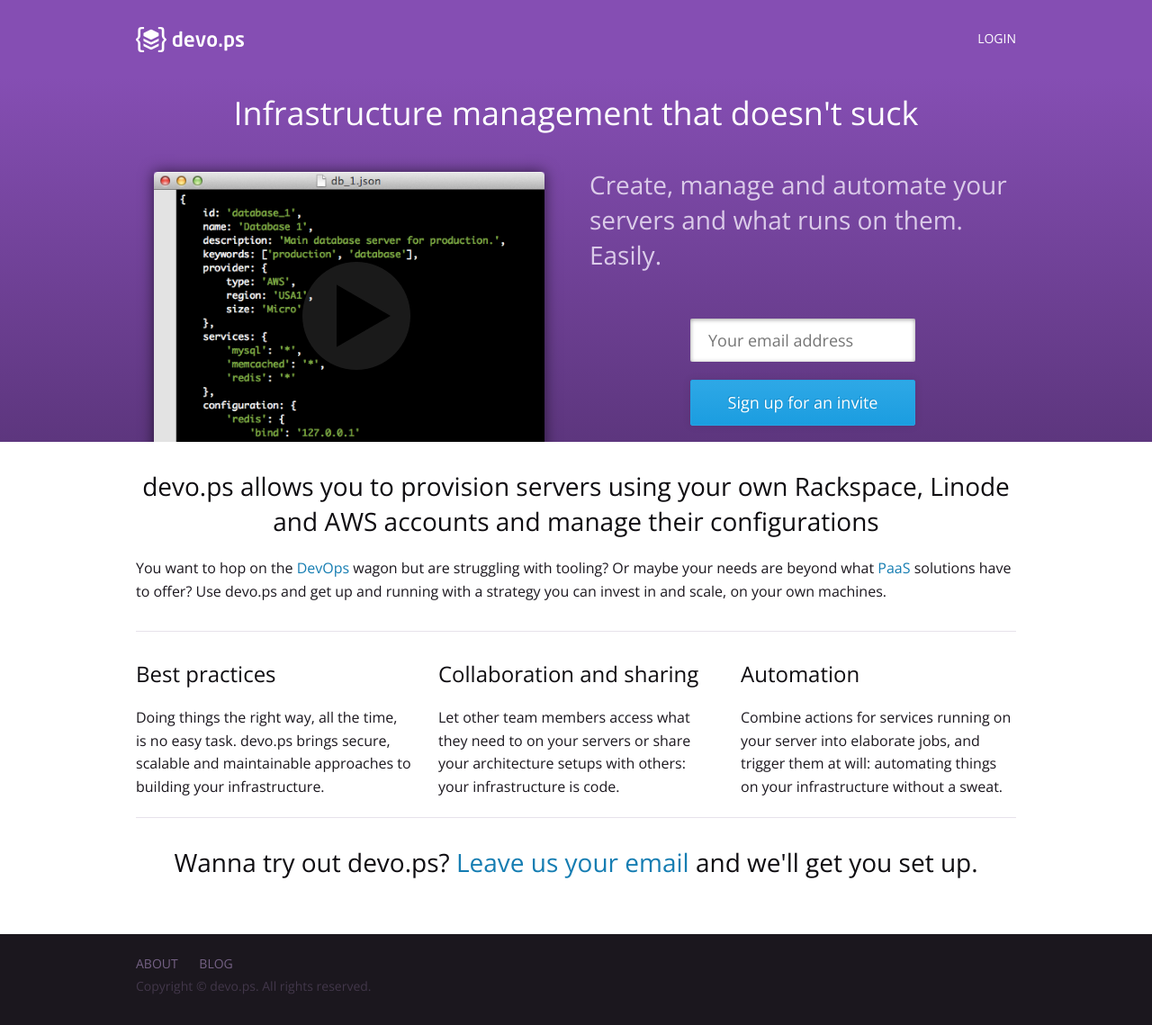
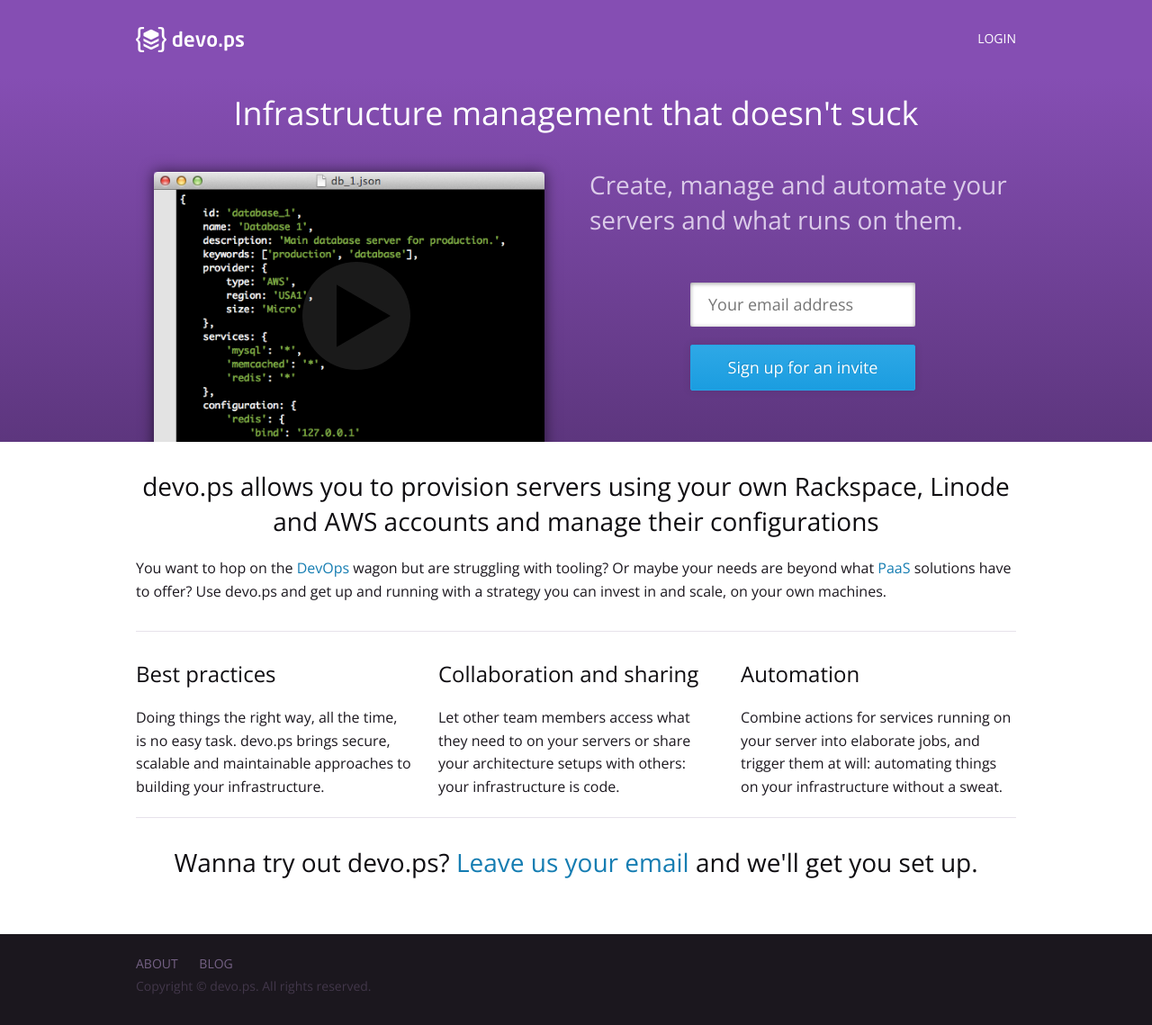
Before and after one commit to isabella232/devo-ps.github.io, a Jekyll site: the page built from index.html, in a window 1280 px wide. Shown: the whole page at 90% size. Built offline with Jekyll 4.4.1, drawn with Linux system fonts in a browser that asks for light colours; comment, search, counter and statistics services are not loaded.

Commit message:
Update index.html

```diff
--- a/index.html
+++ b/index.html
@@ -9,7 +9,7 @@
   <div class='content'>
     <h1>Infrastructure management that doesn't suck</h1>
     <article id='pitch'>
-      <h2>Create, manage and automate your servers and what runs on them. Easily.</h2>
+      <h2>Create, manage and automate your servers and what runs on them.</h2>
       <a name='subscription'></a>
       {% include subscribe.html %}
     </article>
```
